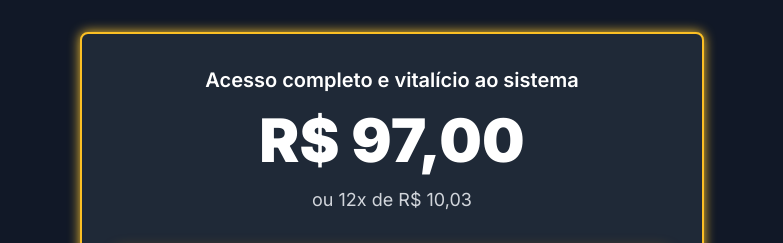
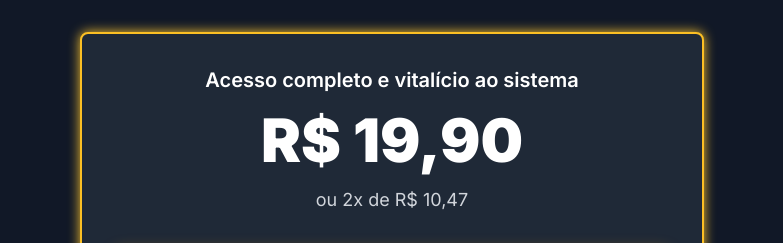
Before and after one commit to euandersonrego/Prosissao-Youtuber-Milionario, a plain HTML site: page index.html in a window 1280 px wide. Shown: the part 4550-4793 px from the top of the page, without its empty margins (248-1031 px from the left). Drawn offline with nearby package versions, Linux system fonts and the light colour scheme.

Commit message:
index.html

```diff
--- a/index.html
+++ b/index.html
@@ -319,8 +319,8 @@
             <h2 class="text-3xl md:text-5xl font-black">Finalmente, comece a construir <span class="gradient-text">a sua máquina.</span></h2>
             <div class="bg-gray-800 border-2 border-amber-400 rounded-lg p-8 mt-10 shadow-2xl glowing-border">
                 <p class="text-xl font-semibold">Acesso completo e vitalício ao sistema</p>
-                <p class="text-6xl font-black my-4">R$ 97,00</p>
-                <p class="text-lg text-gray-300">ou 12x de R$ 10,03</p>
+                <p class="text-6xl font-black my-4">R$ 19,90</p>
+                <p class="text-lg text-gray-300">ou 2x de R$ 10,47</p>
                 <a href="https://pay.hotmart.com/G96243158H?checkoutMode=10" target="_blank" onclick="fbq('track', 'InitiateCheckout');" class="cta-button mt-8 inline-block w-full bg-amber-500 text-gray-900 font-bold text-xl rounded-lg px-10 py-5 uppercase">
                     Sim, quero o manual de construção!
                 </a>
```
